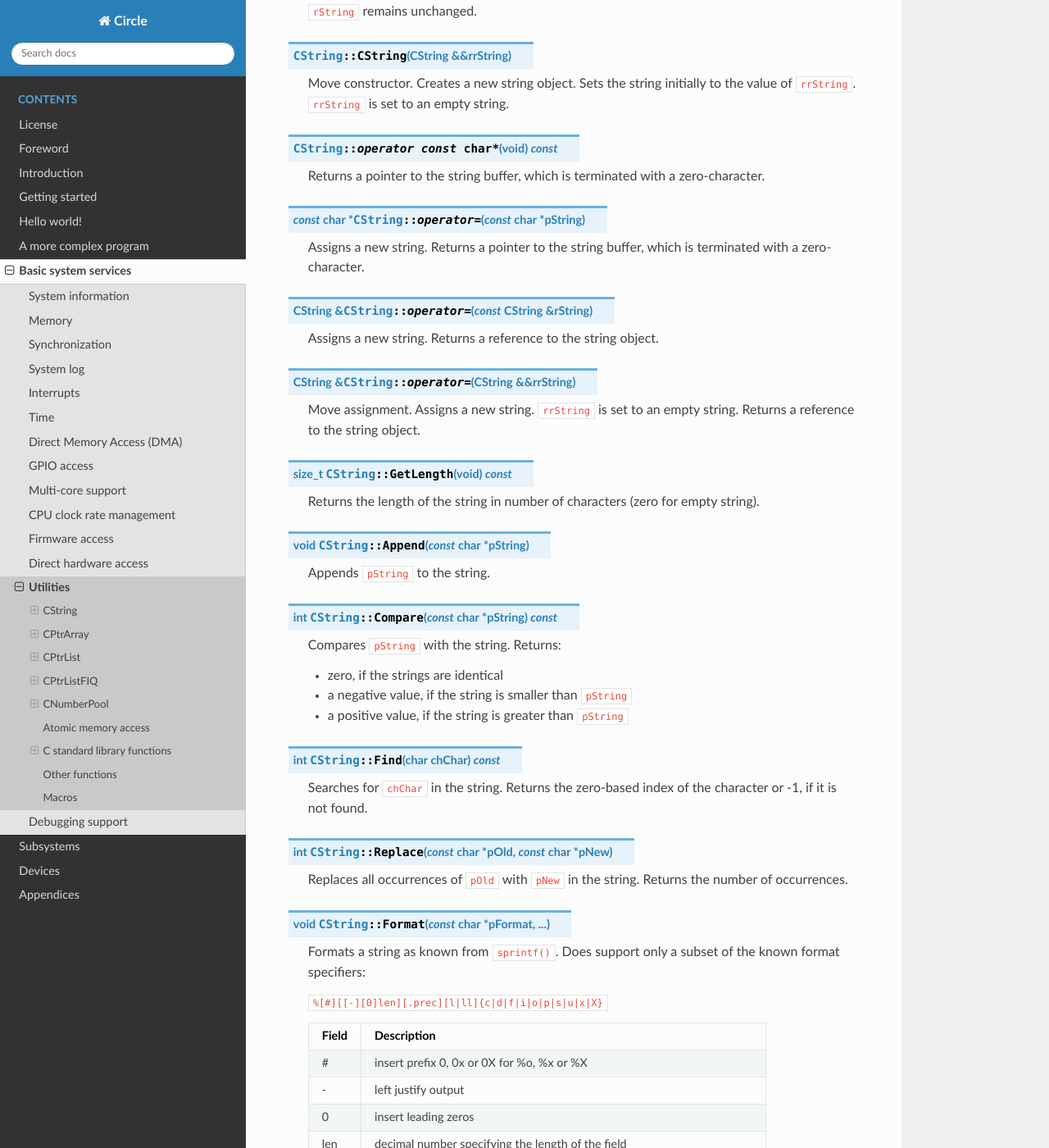
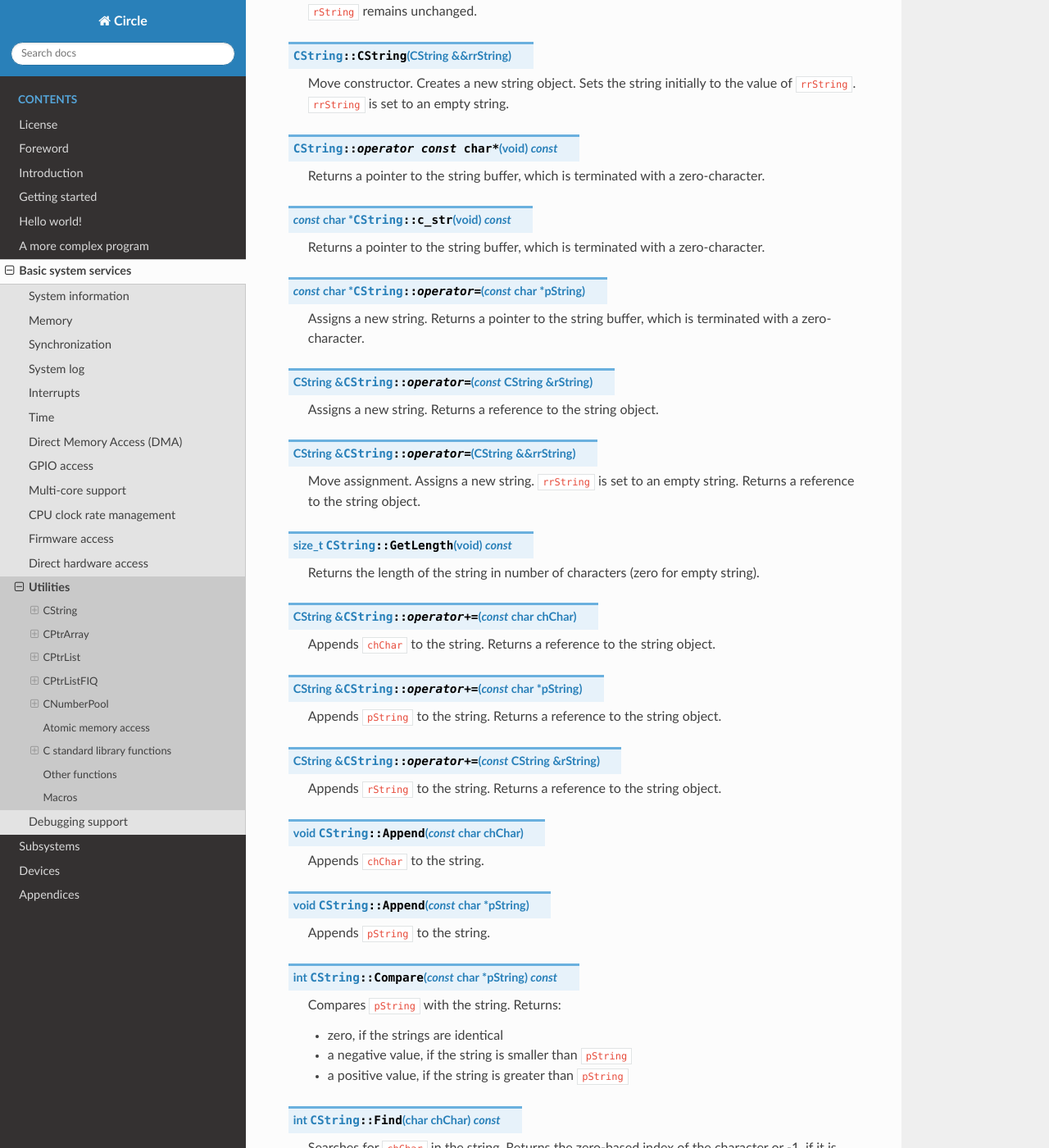
Before and after one commit to rsta2/circle-docs, a Sphinx documentation site: the page built from docs/basic-system-services/utilities.rst, in a window 1280 px wide and 1400 px high, scrolled down 698 px. Shown: the whole window at 82% size. Built offline with Sphinx 7.4.7 and the Read the Docs theme 2.0.0, drawn with Linux system fonts in a browser that asks for light colours.

Commit message:
basic-system-services/utilities: Add methods to CString

```diff
--- a/docs/basic-system-services/utilities.rst
+++ b/docs/basic-system-services/utilities.rst
@@ -36,6 +36,10 @@ This class encapsulates a character string and allows different manipulations on
 
 	Returns a pointer to the string buffer, which is terminated with a zero-character.
 
+.. cpp:function:: const char *CString::c_str (void) const
+
+	Returns a pointer to the string buffer, which is terminated with a zero-character.
+
 .. cpp:function:: const char *CString::operator = (const char *pString)
 
 	Assigns a new string. Returns a pointer to the string buffer, which is terminated with a zero-character.
@@ -51,6 +55,22 @@ This class encapsulates a character string and allows different manipulations on
 .. cpp:function:: size_t CString::GetLength (void) const
 
 	Returns the length of the string in number of characters (zero for empty string).
+
+.. cpp:function:: CString &CString::operator += (const char chChar)
+
+	Appends ``chChar`` to the string. Returns a reference to the string object.
+
+.. cpp:function:: CString &CString::operator += (const char *pString)
+
+	Appends ``pString`` to the string. Returns a reference to the string object.
+
+.. cpp:function:: CString &CString::operator += (const CString &rString)
+
+	Appends ``rString`` to the string. Returns a reference to the string object.
+
+.. cpp:function:: void CString::Append (const char chChar)
+
+	Appends ``chChar`` to the string.
 
 .. cpp:function:: void CString::Append (const char *pString)
 
```
